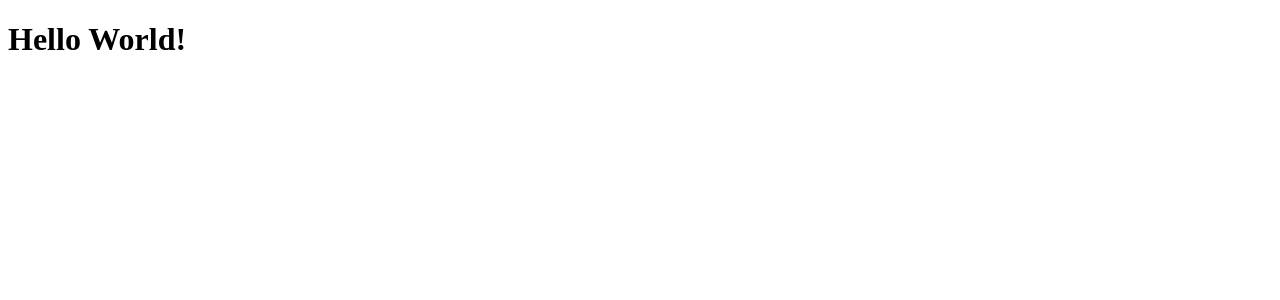
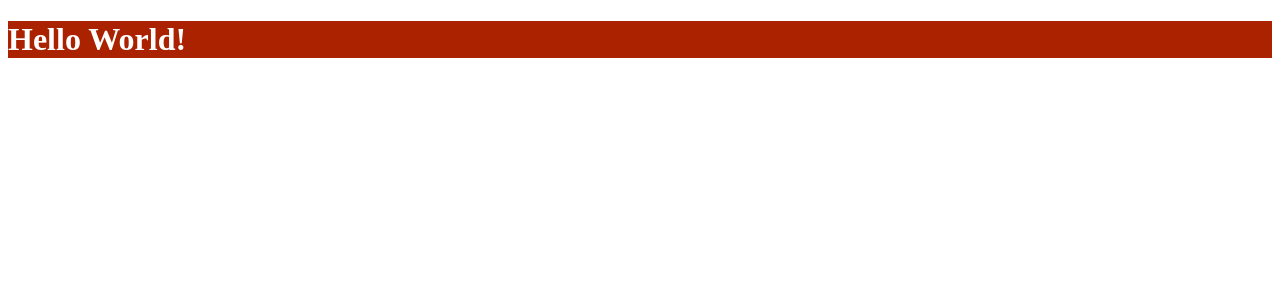
Before and after one commit to bdadam/nuxt-starter, a Nuxt app: page / in a window 1280 px wide. Shown: the top 300 px of the page. Built offline with nearby package versions, Linux system fonts and the light colour scheme.

Commit message:
scss example in index page

```diff
--- a/src/pages/index.vue
+++ b/src/pages/index.vue
@@ -8,3 +8,9 @@ export default {
     },
 };
 </script>
+<style lang="scss">
+.test {
+    background-color: #a20;
+    color: #fff;
+}
+</style>
```
